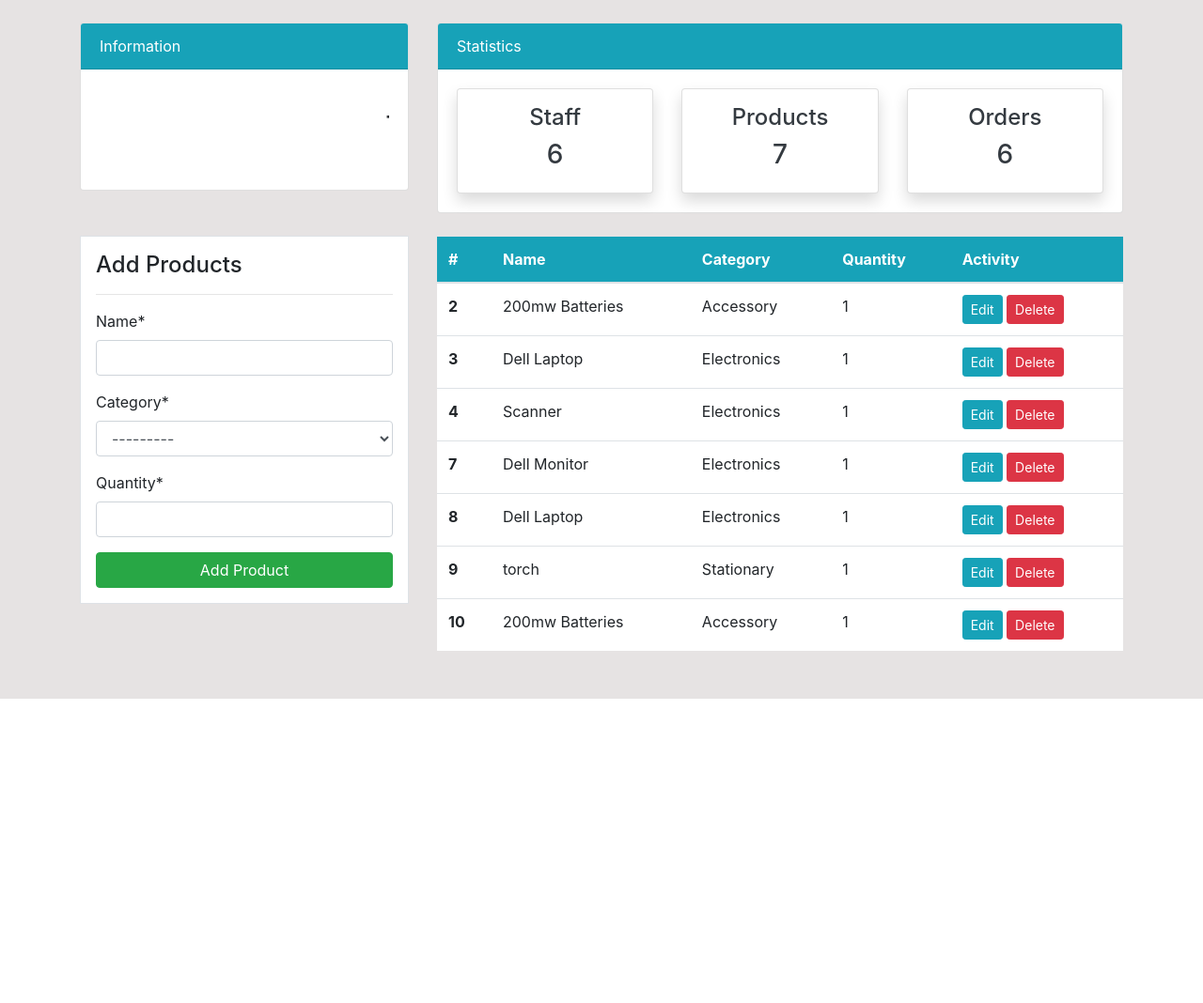
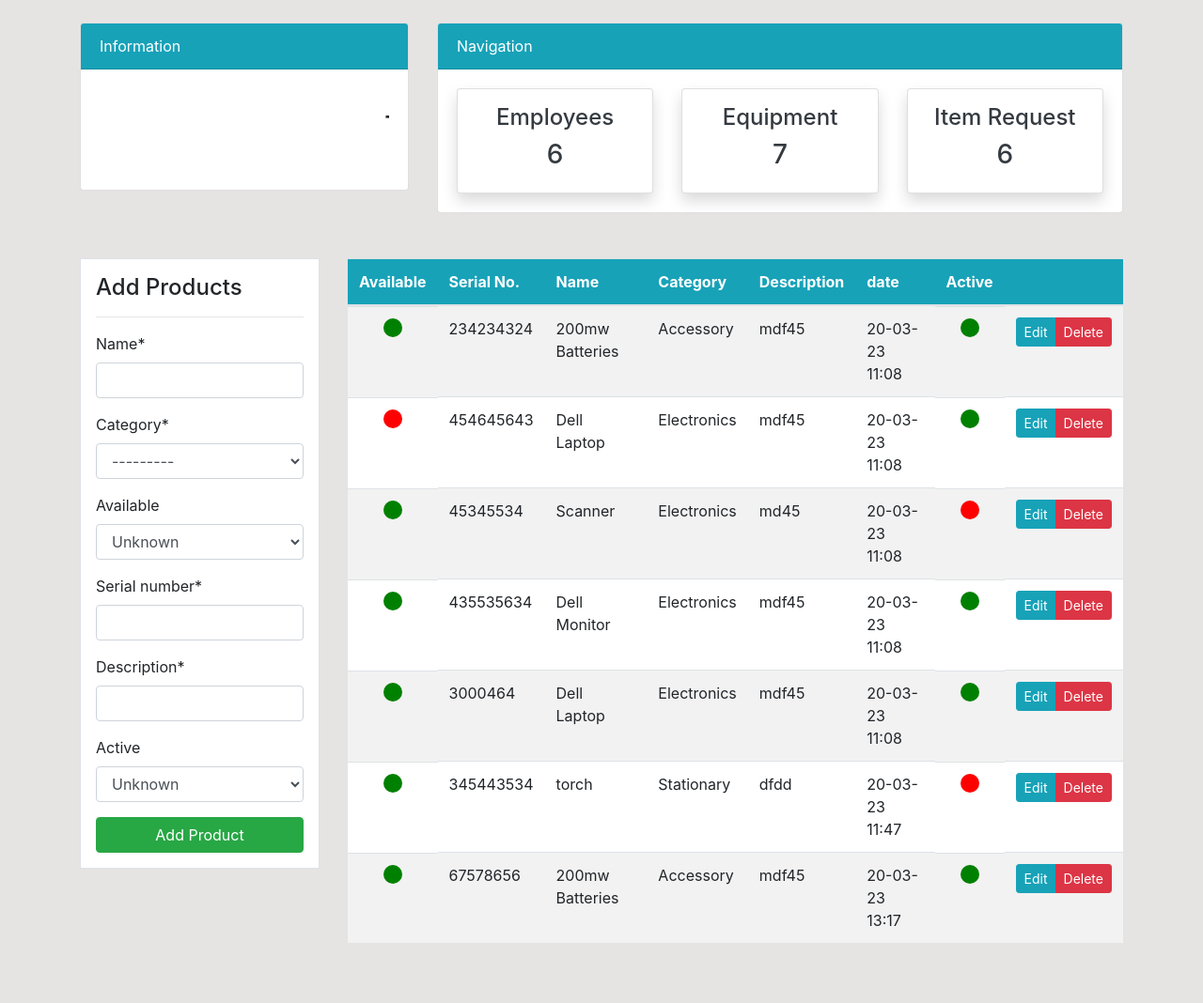
Before and after one commit to TRamabetha/Inventor-project-demo, a Django app: page /dashboard/product/ in a window 1280 px wide. Shown: the part 56-1124 px from the top of the page at 94% size. Before the commit the page ends 800 px from the top, so only its background shows below. Run offline with Django 4.2, Linux system fonts and the light colour scheme; a user stored in the database is signed in; data comes from the database, SQL or seed files in the repository; both versions use the stored data as it was after the commit; some libraries are stand-ins or nearby versions.

Commit message:
inventory update

```diff
--- a/dashboard/forms.py
+++ b/dashboard/forms.py
@@ -5,7 +5,7 @@
 class ProductForm(forms.ModelForm):
     class Meta:
         model = Product
-        fields = ['name', 'category', 'quantity']
+        fields = ['name', 'category', 'available', 'serial_number', 'description', 'active']
 
 
 class OrderForm(forms.ModelForm):
--- a/dashboard/models.py
+++ b/dashboard/models.py
@@ -12,7 +12,12 @@
 class Product(models.Model):
     name = models.CharField(max_length=100, null=True)
     category = models.CharField(max_length=20, choices=CATEGORY, null=True)
-    quantity = models.PositiveIntegerField(null=True)
+    quantity = models.PositiveIntegerField(default=1, null=True)
+    available = models.BooleanField(null=True)
+    serial_number = models.BigIntegerField(null=True)
+    description = models.CharField(max_length=100, null=True)
+    date = models.DateTimeField(auto_now_add=True)
+    active = models.BooleanField(null=True)
 
     class Meta:
         verbose_name_plural = 'Product'
--- a/dashboard/views.py
+++ b/dashboard/views.py
@@ -18,7 +18,6 @@
     }
 
     return counts
-
 
 # Create your views here.
 
@@ -61,8 +60,10 @@
 @login_required
 def staff_detail(request, pk):
     employees = User.objects.get(id=pk)
+    counts = get_counts()
     context = {
         'employees': employees,
+        'counts': counts,
     }
     return render(request, 'dashboard/staff_detail.html', context)
 
--- a/templates/dashboard/product.html
+++ b/templates/dashboard/product.html
@@ -7,8 +7,8 @@
 {% include 'partials/topnav.html'%}
 <!--Table-->
 <div class="container">
-    <div class="row my-4">
-        <div class="col-md-4">
+    <div class="row my-5">
+        <div class="col-md-3">
             {%for message in messages%}
             {%if message%}
             <div class="alert alert-{{message.tags}}">
@@ -26,27 +26,51 @@
                 </form>
             </div>
         </div>
-        <div class="col-md-8">
-            <table class="table bg-white">
+        <div class="col-md-9" >
+            <table class="table bg-white table-striped">
                 <thead class="bg-info">
                 <tr class="text-white">
-                    <th scope="col">#</th>
+                    <th scope="col">Available</th>
+                    <th scope="col">Serial No.</th>
                     <th scope="col">Name</th>
                     <th scope="col">Category</th>
-                    <th scope="col">Quantity</th>
-                    <th scope="col">Activity</th>
+                    <th scope="col">Description</th>
+                    <th scope="col">date</th>
+                    <th scope="col">Active</th>
+                    <th scope="col"></th>
                 </tr>
                 </thead>
                 <tbody>
                 {% for item in items %}
-                <tr>
-                    <th scope="row">{{ item.pk }}</th>
+                <tr class="table-row" data-href="{% url 'dashboard-product-update' item.pk %}">
+                    <td class="text-center" style="display: flex; justify-content: center;">
+                        {% if item.available is True %}
+                            <div style="width: 20px; height: 20px; border-radius: 50%; background-color: green;"></div>
+                        {% elif item.available is False %}
+                            <div style="width: 20px; height: 20px; border-radius: 50%; background-color: red;"></div>
+                        {% else %}
+                            <div style="width: 20px; height: 20px; border-radius: 50%; background-color: grey;"></div>
+                        {% endif %}
+                    </td>
+                    <td>{{ item.serial_number }}</td>
                     <td>{{ item.name }}</td>
                     <td>{{ item.category }}</td>
-                    <td>{{ item.quantity }}</td>
+                    <td>{{ item.description }}</td>
+                    <td>{{ item.date|date:"d-m-y H:i" }}</td>
+                    <td class="text-center" style="display: flex; justify-content: center;">
+                        {% if item.active is True %}
+                            <div style="width: 20px; height: 20px; border-radius: 50%; background-color: green;"></div>
+                        {% elif item.active is False %}
+                            <div style="width: 20px; height: 20px; border-radius: 50%; background-color: red;"></div>
+                        {% else %}
+                            <div style="width: 20px; height: 20px; border-radius: 50%; background-color: grey;"></div>
+                        {% endif %}
+                    </td>
                     <td>
+                      <div class="btn-group" role="group">
                         <a class="btn btn-info btn-sm" href="{% url 'dashboard-product-update' item.pk %}">Edit</a>
                         <a class="btn btn-danger btn-sm" href="{% url 'dashboard-product-delete' item.pk %}">Delete</a>
+                      </div>
                     </td>
                 </tr>
                 {% endfor %}
--- a/templates/partials/topnav.html
+++ b/templates/partials/topnav.html
@@ -16,14 +16,14 @@
         <div class="col-md-8">
             <div class="card">
                 <div class="card-header bg-info text-white">
-                    Statistics
+                    Navigation
                 </div>
                 <div class="card-body">
                     <div class="row">
                         <div class="col-md-4">
                             <a class="text-decoration-none text-dark" href="{% url 'dashboard-staff' %}">
                                 <div class="card my-card shadow text-center p-3">
-                                    <h4>Staff <i class="fas fa-users"></i></h4>
+                                    <h4>Employees <i class="fas fa-users"></i></h4>
                                     <h3>{{ counts.employees_count }}</h3>
                                 </div>
                             </a>
@@ -31,7 +31,7 @@
                         <div class="col-md-4">
                             <a class="text-decoration-none text-dark" href="{% url 'dashboard-product' %}">
                                 <div class="card my-card shadow text-center p-3">
-                                    <h4>Products <i class="fas fa-box"></i></h4>
+                                    <h4>Equipment <i class="fas fa-box"></i></h4>
                                     <h3>{{counts.product_count}}</h3>
                                 </div>
                             </a>
@@ -39,7 +39,7 @@
                         <div class="col-md-4">
                             <a class="text-decoration-none text-dark" href="{% url 'dashboard-order' %}">
                                 <div class="card my-card shadow text-center p-3">
-                                    <h4>Orders <i class="fas fa-shipping-fast"></i></h4>
+                                    <h4>Item Request <i class="fas fa-shipping-fast"></i></h4>
                                     <h3>{{counts.order_count}}</h3>
                                 </div>
                             </a>
```
Also changed, not shown: dashboard/migrations/0004_product_available_alter_product_category.py (added), dashboard/migrations/0005_product_description_product_date_and_more.py (added), dashboard/migrations/0006_product_active_alter_product_serial_number.py (added), dashboard/migrations/0007_rename_description_product_description.py (added), dashboard/migrations/0008_alter_product_quantity.py (added), db.sqlite3, user/migrations/0002_alter_profile_image.py (added).
